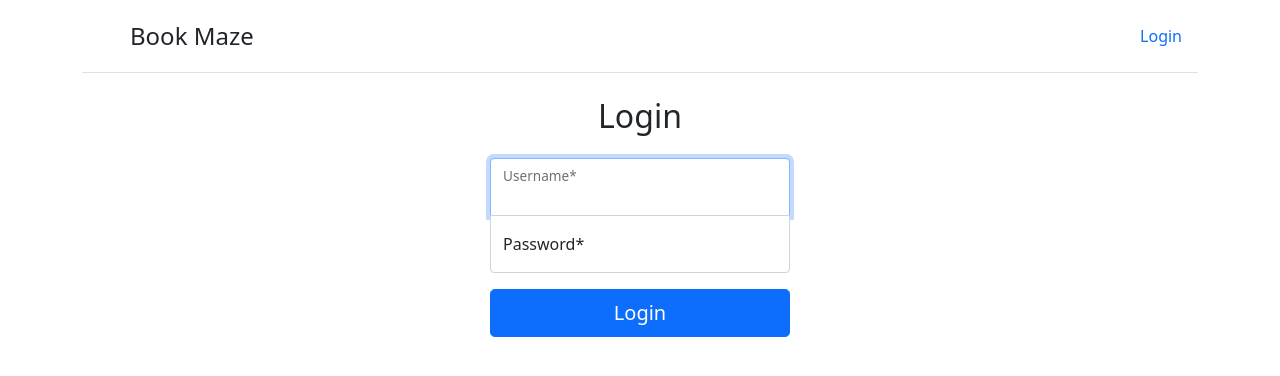
After one commit to meic/maze, a Django app: page /login/ in a window 1280 px wide. The commit adds this page. Shown: the top 376 px of the page. Run offline with Django 3.2, Linux system fonts and the light colour scheme; some libraries are stand-ins or nearby versions.

Commit message:
Add login page

```diff
--- /dev/null
+++ b/src/bookmaze/forms.py
@@ -0,0 +1,19 @@
+from django.contrib.auth.forms import AuthenticationForm as AuthAuthenticationForm
+
+from crispy_forms.helper import FormHelper
+from crispy_forms.layout import ButtonHolder, Layout, Submit
+
+from crispy_bootstrap5.bootstrap5 import FloatingField
+
+
+class AuthenticationForm(AuthAuthenticationForm):
+    def __init__(self, *args, **kwargs):
+        super().__init__(*args, **kwargs)
+        self.helper = FormHelper()
+        self.helper.form_method = "post"
+        self.helper.form_class = "form-login"
+        self.helper.layout = Layout(
+            FloatingField("username"),
+            FloatingField("password"),
+            ButtonHolder(Submit("submit", "Login", css_class="w-100 btn-lg")),
+        )
--- a/src/bookmaze/settings/base.py
+++ b/src/bookmaze/settings/base.py
@@ -129,6 +129,8 @@ STATIC_URL = "/static/"
 
 DEFAULT_AUTO_FIELD = "django.db.models.BigAutoField"
 
+LOGIN_REDIRECT_URL = "/"
+
 CRISPY_ALLOWED_TEMPLATE_PACKS = "bootstrap5"
 
 CRISPY_TEMPLATE_PACK = "bootstrap5"
--- /dev/null
+++ b/src/bookmaze/static/bookmaze/css/bookmaze.css
@@ -0,0 +1,26 @@
+.form-login {
+    width: 100%;
+    max-width: 330px;
+    padding: 15px;
+    margin: auto;
+}
+
+.form-login #id_username {
+    margin-bottom: -1px;
+    border-bottom-right-radius: 0;
+    border-bottom-left-radius: 0;
+}
+
+.form-login #div_id_username.mb-3 {
+    margin-bottom: 0!important;
+}
+
+.form-login #id_password {
+    margin-bottom: 10px;
+    border-top-left-radius: 0;
+    border-top-right-radius: 0;
+}
+
+.form-login .buttonHolder{
+    text-align: center;
+}
--- a/src/bookmaze/templates/bookmaze/base.html
+++ b/src/bookmaze/templates/bookmaze/base.html
@@ -9,6 +9,7 @@
 
     <!-- Bootstrap CSS -->
     <link href="https://cdn.jsdelivr.net/npm/bootstrap@5.1.0/dist/css/bootstrap.min.css" rel="stylesheet" integrity="sha384-KyZXEAg3QhqLMpG8r+8fhAXLRk2vvoC2f3B09zVXn8CA5QIVfZOJ3BCsw2P0p/We" crossorigin="anonymous">
+    <link href="{% static 'bookmaze/css/bookmaze.css' %}" rel="stylesheet">
     <link href="{% static 'maze/css/maze.css' %}" rel="stylesheet">
 
     <title>{% block title %}Book Maze{% endblock %}</title>
@@ -22,11 +23,9 @@
           </a>
 
           <ul class="nav nav-pills">
-            <li class="nav-item"><a href="#" class="nav-link active" aria-current="page">Home</a></li>
-            <li class="nav-item"><a href="#" class="nav-link">Features</a></li>
-            <li class="nav-item"><a href="#" class="nav-link">Pricing</a></li>
-            <li class="nav-item"><a href="#" class="nav-link">FAQs</a></li>
-            <li class="nav-item"><a href="#" class="nav-link">About</a></li>
+            {% if not request.user.is_authenticated %}
+              <li class="nav-item"><a href="{% url "login" %}" class="nav-link">Login</a></li>
+            {% endif %}
           </ul>
         </header>
     </div>
--- /dev/null
+++ b/src/bookmaze/templates/bookmaze/login.html
@@ -0,0 +1,12 @@
+{% extends "bookmaze/base.html" %}
+
+{% load crispy_forms_tags %}
+
+{% block title %}Login{% endblock %}
+
+{% block content %}
+<h2 class="text-center">Login</h2>
+
+{% crispy form %}
+
+{% endblock %}
--- a/src/bookmaze/urls.py
+++ b/src/bookmaze/urls.py
@@ -16,7 +16,10 @@ Including another URLconf
 from django.contrib import admin
 from django.urls import include, path
 
+from . import views
+
 urlpatterns = [
     path("", include("maze.urls")),
     path("admin/", admin.site.urls),
+    path("login/", views.LoginView.as_view(), name="login"),
 ]
--- /dev/null
+++ b/src/bookmaze/views.py
@@ -0,0 +1,8 @@
+from django.contrib.auth.views import LoginView as AuthLoginView
+
+from .forms import AuthenticationForm
+
+
+class LoginView(AuthLoginView):
+    authentication_form = AuthenticationForm
+    template_name = "bookmaze/login.html"
```
